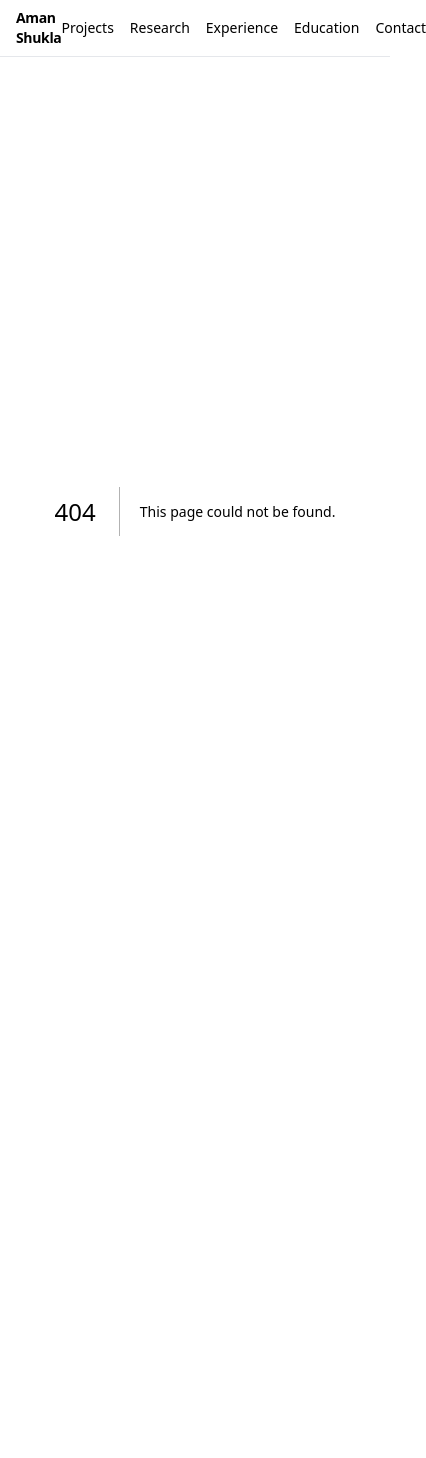
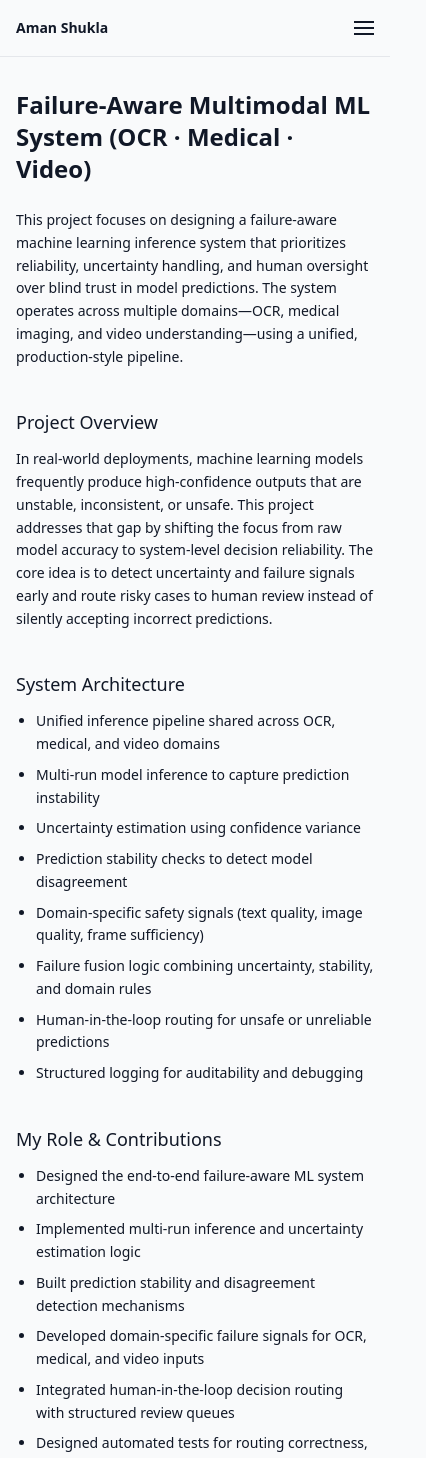
Before and after one commit to Anon675/portfolio, a Next.js app: page /projects/ml-system in a window 390 px wide. Before the commit this address had no page. Shown: the top 1458 px of the page, 426 px wide, since content can reach past the window. Before the commit the page ends 965 px from the top, so only its background shows below. Built offline with nearby package versions, Linux system fonts and the light colour scheme.

Commit message:
Layout refactor: mobile + desktop responsive across app

```diff
--- /dev/null
+++ b/app/projects/ml-system/page.tsx
@@ -0,0 +1,79 @@
+import Section from '@/components/Section'
+
+export default function FailureAwareMLSystemPage() {
+  return (
+    <Section title="Failure-Aware Multimodal ML System (OCR · Medical · Video)">
+      <div className="mt-6 space-y-10">
+
+        <p className="max-w-prose text-sm leading-relaxed">
+          This project focuses on designing a failure-aware machine learning
+          inference system that prioritizes reliability, uncertainty handling,
+          and human oversight over blind trust in model predictions. The system
+          operates across multiple domains—OCR, medical imaging, and video
+          understanding—using a unified, production-style pipeline.
+        </p>
+
+        <div className="space-y-3">
+          <h2 className="text-lg font-medium">
+            Project Overview
+          </h2>
+          <p className="max-w-prose text-sm leading-relaxed">
+            In real-world deployments, machine learning models frequently produce
+            high-confidence outputs that are unstable, inconsistent, or unsafe.
+            This project addresses that gap by shifting the focus from raw model
+            accuracy to system-level decision reliability. The core idea is to
+            detect uncertainty and failure signals early and route risky cases to
+            human review instead of silently accepting incorrect predictions.
+          </p>
+        </div>
+
+        <div className="space-y-3">
+          <h2 className="text-lg font-medium">
+            System Architecture
+          </h2>
+          <ul className="list-disc pl-5 max-w-prose space-y-2 text-sm leading-relaxed">
+            <li>Unified inference pipeline shared across OCR, medical, and video domains</li>
+            <li>Multi-run model inference to capture prediction instability</li>
+            <li>Uncertainty estimation using confidence variance</li>
+            <li>Prediction stability checks to detect model disagreement</li>
+            <li>Domain-specific safety signals (text quality, image quality, frame sufficiency)</li>
+            <li>Failure fusion logic combining uncertainty, stability, and domain rules</li>
+            <li>Human-in-the-loop routing for unsafe or unreliable predictions</li>
+            <li>Structured logging for auditability and debugging</li>
+          </ul>
+        </div>
+
+        <div className="space-y-3">
+          <h2 className="text-lg font-medium">
+            My Role & Contributions
+          </h2>
+          <ul className="list-disc pl-5 max-w-prose space-y-2 text-sm leading-relaxed">
+            <li>Designed the end-to-end failure-aware ML system architecture</li>
+            <li>Implemented multi-run inference and uncertainty estimation logic</li>
+            <li>Built prediction stability and disagreement detection mechanisms</li>
+            <li>Developed domain-specific failure signals for OCR, medical, and video inputs</li>
+            <li>Integrated human-in-the-loop decision routing with structured review queues</li>
+            <li>Designed automated tests for routing correctness, failure detection, and audit logs</li>
+          </ul>
+        </div>
+
+        <div className="space-y-3">
+          <h2 className="text-lg font-medium">
+            Outcome & Key Learnings
+          </h2>
+          <p className="max-w-prose text-sm leading-relaxed">
+            The final system demonstrates that model confidence alone is not a
+            reliable indicator of correctness. By introducing multi-run inference,
+            uncertainty estimation, and prediction stability checks, the system
+            significantly reduces unsafe auto-accept decisions. The project
+            highlights the importance of treating machine learning as a
+            decision-making system rather than a standalone prediction task,
+            especially in high-risk domains such as medical imaging and long-form
+            video understanding.
+          </p>
+        </div>
+
+      </div>
+    </Section>
+  )
+}
--- a/app/projects/page.tsx
+++ b/app/projects/page.tsx
@@ -24,6 +24,18 @@ export default function ProjectsPage() {
 
         <div className="space-y-2">
           <Link
+            href="/projects/ml-system"
+            className="text-lg font-medium inline-block"
+          >
+            Failure Aware Multimodal ML System
+          </Link>
+          <p className="text-sm leading-relaxed text-gray-300">
+            Multimodal ML system that evaluates uncertainty.
+          </p>
+        </div>
+
+        <div className="space-y-2">
+          <Link
             href="/projects/mern-chat"
             className="text-lg font-medium inline-block"
           >
--- a/app/research/mcq-extraction/page.tsx
+++ b/app/research/mcq-extraction/page.tsx
@@ -3,13 +3,14 @@ import Image from 'next/image'
 
 export default function MCQExtractionResearchPage() {
   return (
-    <Section title="Limits of Automatic MCQ Reconstruction from Classroom Board Videos">
+    <Section title="Why Full Automation Failed: An Empirical Study">
 
       <h2 className="text-lg font-medium mb-3">
         Abstract
       </h2>
       <p className="mb-10 max-w-4xl">
-        This case study investigates the feasibility of extracting multiple-choice
+        This section documents an empirical investigation into the feasibility
+        investigates the feasibility of extracting multiple-choice
         questions (MCQs) from classroom teaching videos using OCR-centric methods.
         Despite extensive system engineering, the approach exhibits a hard
         accuracy ceiling due to inherent visual and semantic ambiguity. The study
@@ -23,8 +24,8 @@ export default function MCQExtractionResearchPage() {
         Classroom board videos differ fundamentally from static documents.
         Content is written incrementally, erased, overwritten, and intermixed
         with explanations. Multiple languages and symbols coexist, and spoken
-        context is not visually encoded. The objective was to design a fully
-        automatic MCQ extraction system without human intervention.
+        context is not visually encoded.The initial objective was to design a
+        fully automatic system; subsequent results motivated a deeper analysis of feasibility.
       </p>
 
       <h2 className="text-lg font-medium mb-3">
@@ -102,7 +103,7 @@ export default function MCQExtractionResearchPage() {
       </h2>
       <p className="mb-10 max-w-4xl">
         The study shows that automatic MCQ extraction from classroom board videos
-        is information-limited rather than compute-limited. Accuracy plateaus
+        is appears to be information-limited rather than compute-limited in practice. Accuracy plateaus
         despite increased model complexity, indicating a fundamental constraint
         in the input modality.
       </p>
--- a/app/research/page.tsx
+++ b/app/research/page.tsx
@@ -24,7 +24,7 @@ export default function ResearchPage() {
 
         <div className="space-y-2">
           <h2 className="text-lg font-medium">
-            Limits of Automatic MCQ Reconstruction
+            Why Full Automation Failed: An Empirical Study
           </h2>
           <p className="text-sm leading-relaxed">
             A case study analyzing why OCR-centric pipelines fail under
--- a/components/Navbar.tsx
+++ b/components/Navbar.tsx
@@ -1,40 +1,177 @@
+'use client'
+
+import { useState } from 'react'
 import Link from 'next/link'
 
 export default function Navbar() {
+  const [mobileOpen, setMobileOpen] = useState(false)
+  const [projectsOpen, setProjectsOpen] = useState(false)
+  const [researchOpen, setResearchOpen] = useState(false)
+
   return (
+    <>
+      {/* Top Navbar */}
       <nav className="w-full border-b border-gray-200 dark:border-gray-800">
         <div className="mx-auto max-w-4xl px-4 sm:px-6 lg:px-8">
           <div className="flex h-14 items-center justify-between">
 
-          {/* Left: Name / Home */}
-          <Link
-            href="/"
-            className="text-sm font-semibold tracking-tight"
-          >
+            {/* Left: Home */}
+            <Link href="/" className="text-sm font-semibold">
               Aman Shukla
             </Link>
 
-          {/* Right: Navigation */}
-          <div className="flex items-center gap-4 text-sm">
-            <Link href="/projects" className="hover:underline">
+            {/* Desktop Navigation */}
+            <div className="hidden md:flex items-center gap-6 text-sm">
+
+              {/* Projects Dropdown */}
+              <div className="relative">
+                <button
+                  onClick={() => setProjectsOpen(!projectsOpen)}
+                  className="hover:underline"
+                >
                   Projects
+                </button>
+
+                {projectsOpen && (
+                  <div className="absolute left-0 mt-2 w-56 border border-gray-200 dark:border-gray-800 bg-white dark:bg-black">
+                    <Link
+                      href="/projects/mcq-extraction"
+                      className="block px-4 py-2 text-sm hover:bg-gray-100 dark:hover:bg-gray-900"
+                    >
+                      Multimodal MCQ Extraction
                     </Link>
-            <Link href="/research" className="hover:underline">
+                    <Link
+                      href="/projects/mern-chat"
+                      className="block px-4 py-2 text-sm hover:bg-gray-100 dark:hover:bg-gray-900"
+                    >
+                      Real-Time MERN Chat Application
+                    </Link>
+                  </div>
+                )}
+              </div>
+
+              {/* Research Dropdown */}
+              <div className="relative">
+                <button
+                  onClick={() => setResearchOpen(!researchOpen)}
+                  className="hover:underline"
+                >
                   Research
+                </button>
+
+                {researchOpen && (
+                  <div className="absolute left-0 mt-2 w-56 border border-gray-200 dark:border-gray-800 bg-white dark:bg-black">
+                    <Link
+                      href="/research/bone-fracture"
+                      className="block px-4 py-2 text-sm hover:bg-gray-100 dark:hover:bg-gray-900"
+                    >
+                      Bone Fracture Detection
                     </Link>
+                    <Link
+                      href="/research/mcq-extraction"
+                      className="block px-4 py-2 text-sm hover:bg-gray-100 dark:hover:bg-gray-900"
+                    >
+                      MCQ Reconstruction Case Study
+                    </Link>
+                  </div>
+                )}
+              </div>
+
               <Link href="/experience" className="hover:underline">
                 Experience
               </Link>
+
               <Link href="/education" className="hover:underline">
                 Education
               </Link>
+
               <Link href="/contact" className="hover:underline">
                 Contact
               </Link>
             </div>
 
+            {/* Mobile Menu Button */}
+            <button
+              className="md:hidden"
+              onClick={() => setMobileOpen(true)}
+              aria-label="Open menu"
+            >
+              <div className="space-y-1">
+                <span className="block h-0.5 w-5 bg-current" />
+                <span className="block h-0.5 w-5 bg-current" />
+                <span className="block h-0.5 w-5 bg-current" />
+              </div>
+            </button>
+
           </div>
         </div>
       </nav>
+
+      {/* Mobile Drawer */}
+      {mobileOpen && (
+        <div className="fixed inset-0 z-50 md:hidden">
+          <div
+            className="absolute inset-0 bg-black/50"
+            onClick={() => setMobileOpen(false)}
+          />
+
+          <div className="absolute left-0 top-0 h-full w-64 bg-white dark:bg-black p-6 space-y-6">
+
+            <Link href="/" onClick={() => setMobileOpen(false)}>
+              Home
+            </Link>
+
+            <div className="space-y-2">
+              <p className="font-medium">Projects</p>
+              <Link
+                href="/projects/mcq-extraction"
+                onClick={() => setMobileOpen(false)}
+                className="block text-sm"
+              >
+                Multimodal MCQ Extraction
+              </Link>
+              <Link
+                href="/projects/mern-chat"
+                onClick={() => setMobileOpen(false)}
+                className="block text-sm"
+              >
+                Real-Time MERN Chat Application
+              </Link>
+            </div>
+
+            <div className="space-y-2">
+              <p className="font-medium">Research</p>
+              <Link
+                href="/research/bone-fracture"
+                onClick={() => setMobileOpen(false)}
+                className="block text-sm"
+              >
+                Bone Fracture Detection
+              </Link>
+              <Link
+                href="/research/mcq-extraction"
+                onClick={() => setMobileOpen(false)}
+                className="block text-sm"
+              >
+                MCQ Reconstruction Case Study
+              </Link>
+            </div>
+
+            <Link href="/experience" onClick={() => setMobileOpen(false)}>
+              Experience
+            </Link>
+
+            <Link href="/education" onClick={() => setMobileOpen(false)}>
+              Education
+            </Link>
+
+            <Link href="/contact" onClick={() => setMobileOpen(false)}>
+              Contact
+            </Link>
+
+          </div>
+        </div>
+      )}
+    </>
   )
 }
```
Lines whose indentation alone changed are shown as unchanged.
